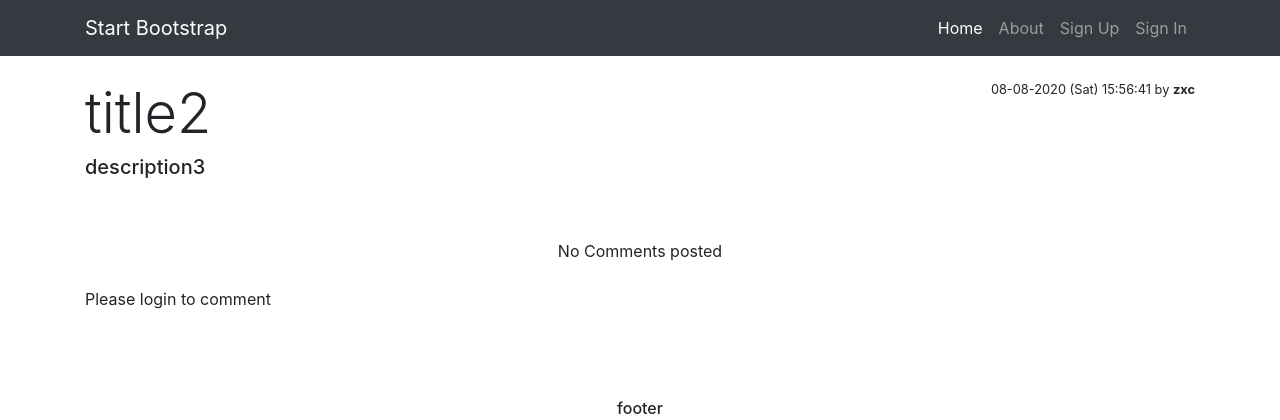
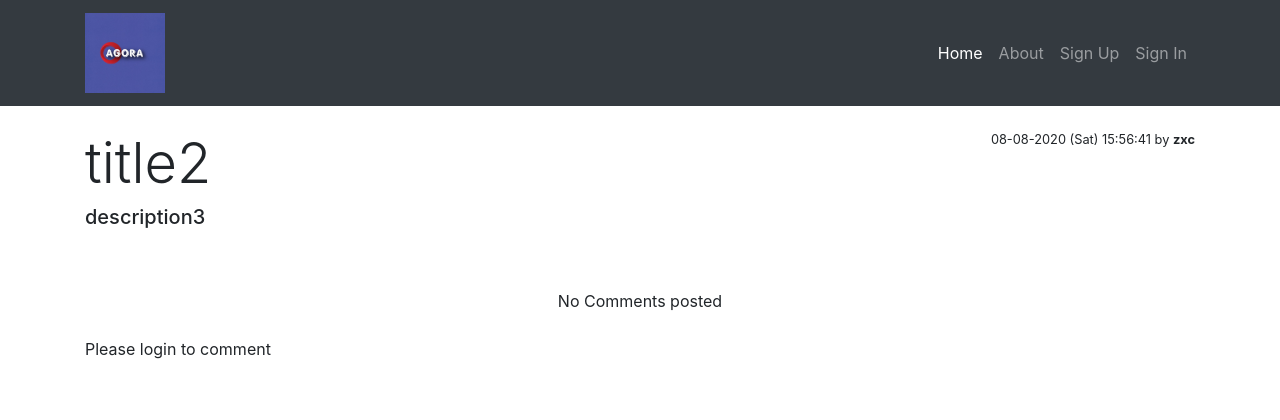
Before and after one commit to AdarshK166/Web-Forum, a PHP site: page /post.php?id=7 in a window 1280 px wide. Shown: the top 420 px of the page. Run offline with PHP 8.4, Linux system fonts and the light colour scheme; data comes from the database, SQL or seed files in the repository.

Commit message:
nav bar update

```diff
--- a/public_html/index.php
+++ b/public_html/index.php
@@ -56,7 +56,7 @@ button{
   <!-- Navigation -->
   <nav class="navbar navbar-expand-lg navbar-dark bg-dark static-top">
     <div class="container">
-      <a class="navbar-brand" href="#">Start Bootstrap</a>
+    <a class="navbar-brand"><img src="img/logo/agora.png" alt="logo" style="width:80px"></a>
       <button class="navbar-toggler" type="button" data-toggle="collapse" data-target="#navbarResponsive" aria-controls="navbarResponsive" aria-expanded="false" aria-label="Toggle navigation">
         <span class="navbar-toggler-icon"></span>
       </button>
--- a/public_html/post.php
+++ b/public_html/post.php
@@ -23,15 +23,15 @@
   <body>
   <nav class="navbar navbar-expand-lg navbar-dark bg-dark static-top">
     <div class="container">
-      <a class="navbar-brand" href="index.php">Start Bootstrap</a>
+    <a class="navbar-brand"><img src="img/logo/agora.png" alt="logo" style="width:80px"></a>
       <button class="navbar-toggler" type="button" data-toggle="collapse" data-target="#navbarResponsive" aria-controls="navbarResponsive" aria-expanded="false" aria-label="Toggle navigation">
         <span class="navbar-toggler-icon"></span>
       </button>
       <div class="collapse navbar-collapse" id="navbarResponsive">
         <ul class="navbar-nav ml-auto">
           <li class="nav-item active">
-            <a class="nav-link" href="#">Home
-              <span class="sr-only">(current)</span>
+            <a class="nav-link" href="index.php">Home
+              <span class="sr-only"></span>
             </a>
           </li>
           <li class="nav-item">
--- a/public_html/profile.php
+++ b/public_html/profile.php
@@ -20,15 +20,15 @@
 <body>
 <nav class="navbar navbar-expand-lg navbar-dark bg-dark static-top">
     <div class="container">
-      <a class="navbar-brand" href="#">Start Bootstrap</a>
+    <a class="navbar-brand"><img src="img/logo/agora.png" alt="logo" style="width:80px"></a>
       <button class="navbar-toggler" type="button" data-toggle="collapse" data-target="#navbarResponsive" aria-controls="navbarResponsive" aria-expanded="false" aria-label="Toggle navigation">
         <span class="navbar-toggler-icon"></span>
       </button>
       <div class="collapse navbar-collapse" id="navbarResponsive">
         <ul class="navbar-nav ml-auto">
           <li class="nav-item active">
-            <a class="nav-link" href="#">Home
-              <span class="sr-only">(current)</span>
+            <a class="nav-link" href="index.php">Home
+              <span class="sr-only"></span>
             </a>
           </li>
           <li class="nav-item">
--- a/public_html/profilesetting.php
+++ b/public_html/profilesetting.php
@@ -20,15 +20,15 @@
 <body>
 <nav class="navbar navbar-expand-lg navbar-dark bg-dark static-top">
     <div class="container">
-      <a class="navbar-brand" href="#">Start Bootstrap</a>
+    <a class="navbar-brand"><img src="img/logo/agora.png" alt="logo" style="width:80px"></a>
       <button class="navbar-toggler" type="button" data-toggle="collapse" data-target="#navbarResponsive" aria-controls="navbarResponsive" aria-expanded="false" aria-label="Toggle navigation">
         <span class="navbar-toggler-icon"></span>
       </button>
       <div class="collapse navbar-collapse" id="navbarResponsive">
         <ul class="navbar-nav ml-auto">
           <li class="nav-item active">
-            <a class="nav-link" href="#">Home
-              <span class="sr-only">(current)</span>
+            <a class="nav-link" href="index.php">Home
+              <span class="sr-only"></span>
             </a>
           </li>
           <li class="nav-item">
```
